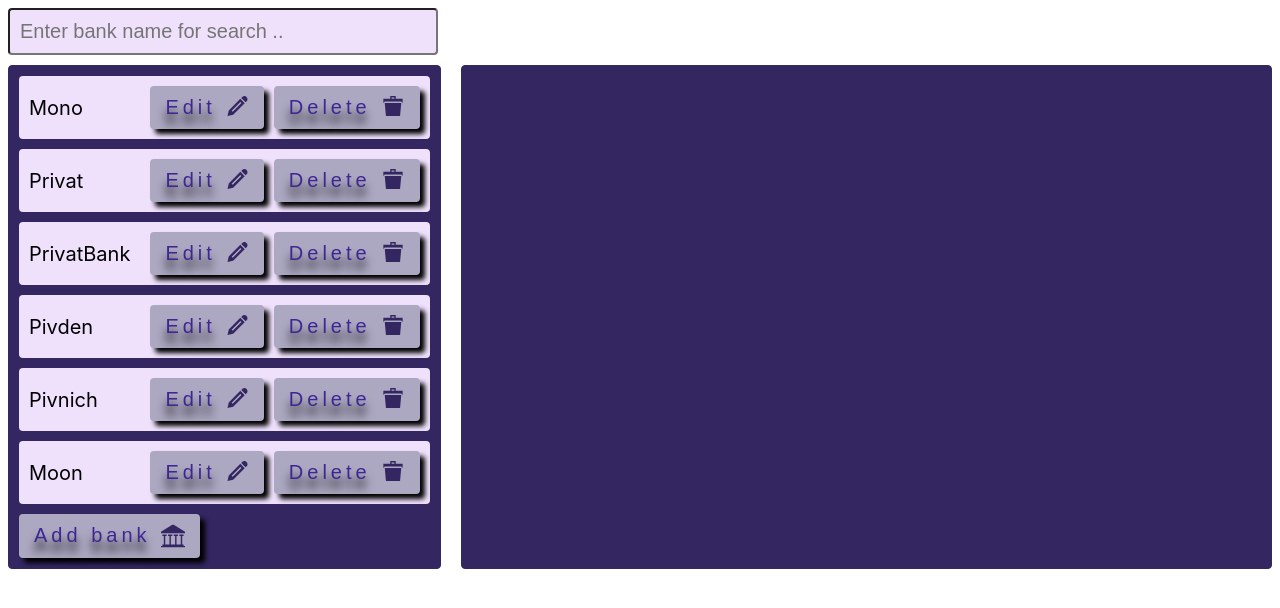
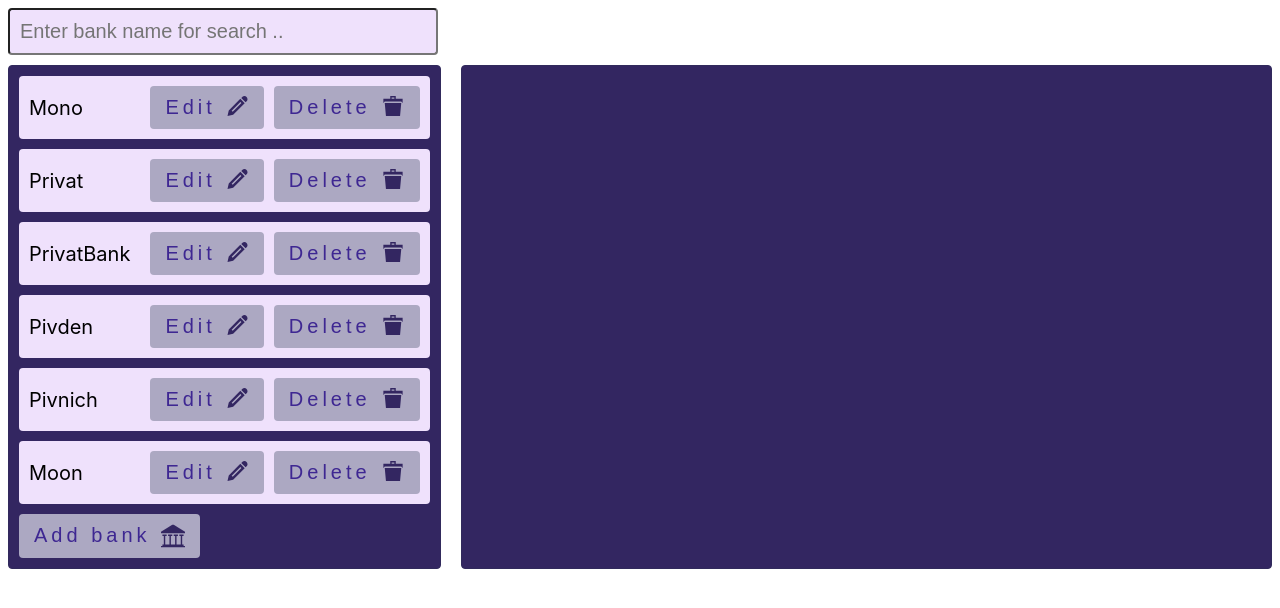
Before and after one commit to Cosmits/Mortgage, a website built with Vite: page src/index.html in a window 1280 px wide. Built offline with nearby package versions, Linux system fonts and the light colour scheme.

Commit message:
correct shadows in css

```diff
--- a/src/css/styles.css
+++ b/src/css/styles.css
@@ -62,11 +62,9 @@
   background-color: var(--main-background-color);
   border-radius: 4px;
   font-size: 20px;
-  box-shadow: 5px 5px 5px var(--shadow-color);
   border: none;
   letter-spacing: 4px;
   color: var(--text-color);
-  text-shadow: 0 10px 10px var(--shadow-color);
 }
 
 .bank-add-btn {
```
Also changed, not shown: 1 other file.
